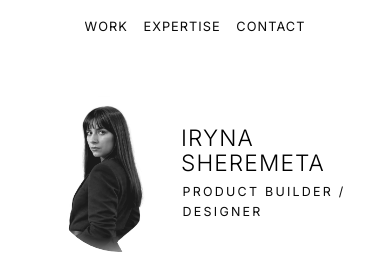
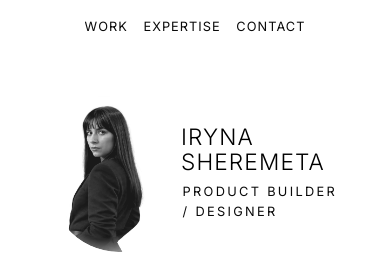
Before and after one commit to Irene2828/porfoliojuly, a Next.js app: page / in a window 390 px wide. Shown: the top 273 px of the page. Built offline with nearby package versions, Linux system fonts and the light colour scheme; no server answers; the database is empty; a web font is replaced by a local one.

Commit message:
Hero: set mobile eyebrow text size to 0.8rem to match header links

```diff
--- a/src/app/components/Hero.css
+++ b/src/app/components/Hero.css
@@ -355,6 +355,7 @@
   .hero-name-eyebrow {
     text-align: left;
     margin-left: 0.1rem;
+    font-size: 0.8rem !important;
   }
   .hero-intro-text {
     grid-column: 1 / span 2;
```
